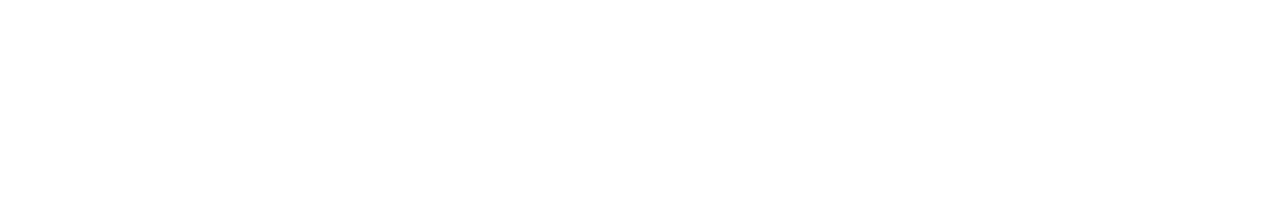
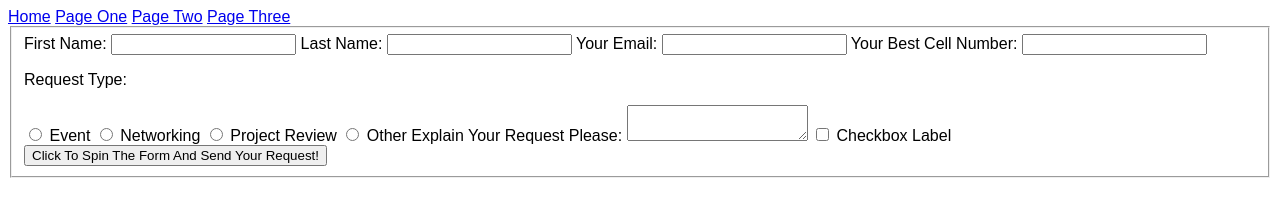
Before and after one commit to pjmohr33/my-website, a plain HTML site: page page-1.html in a window 1280 px wide. Drawn offline with Linux system fonts and the light colour scheme.

Commit message:
Built HTML Framework

```diff
--- a/page-1.html
+++ b/page-1.html
@@ -1,12 +1,55 @@
 <!DOCTYPE html>
 <html lang="en">
+
 <head>
   <meta charset="UTF-8">
   <meta http-equiv="X-UA-Compatible" content="IE=edge">
   <meta name="viewport" content="width=device-width, initial-scale=1.0">
   <title>Document</title>
+  <link rel="stylesheet" href="styles.css">
 </head>
+
 <body>
+  <div id="nav-bar" class="nav">
+    <a class="nav" title="Click to visit the X" href="index.html">Home</a>
+    <a class="nav" title="Click to visit the X" href="page-1.html">Page One</a>
+    <a class="nav" title="Click to visit the X" href="page-2.html">Page Two</a>
+    <a class="nav" title="Click to visit the X" href="page-3.html">Page Three</a>
+  </div>
+  <form action="form-handling-url" method="post">
+    <fieldset>
+      <label for="firstname">First Name:</label>
+      <input type="text" id=firstname name="first_name">
 
+      <label for="lastname">Last Name:</label>
+      <input type="text" id=lastname name="last_name">
+
+      <label for="contact-email">Your Email:</label>
+      <input type="email" id=contact-email name="contact_email">
+
+      <label for="contact-phone">Your Best Cell Number:</label>
+      <input type="tel" id=contact-phone name=contact_phone>
+
+      <p>Request Type:</p>
+      <input type="radio" id="event" name="request_type" value="event">
+      <label for="event">Event</label>
+      <input type="radio" id="networking" name="request_type" value="networking">
+      <label for="networking">Networking</label>
+      <input type="radio" id="project-review" name="request_type" value="project-review">
+      <label for="project-review">Project Review</label>
+      <input type="radio" id="other" name="request_type" value="other">
+      <label for="other">Other</label>
+
+      <label for="request">Explain Your Request Please:</label>
+      <textarea id="request" name="form_request"></textarea>
+
+      <input type="checkbox" id="" name="">
+      <label>Checkbox Label</label>
+
+      <button>Click To Spin The Form And Send Your Request!</button>
+
+    </fieldset>
+  </form>
 </body>
+
 </html>
--- a/styles.css
+++ b/styles.css
@@ -0,0 +1,3 @@
+*{
+  font-family: Arial, Helvetica, sans-serif;
+}
```
Also changed, not shown: index.html (+1 -0 lines), page-2.html (+13 -0 lines), page-3.html (+14 -1 lines).
